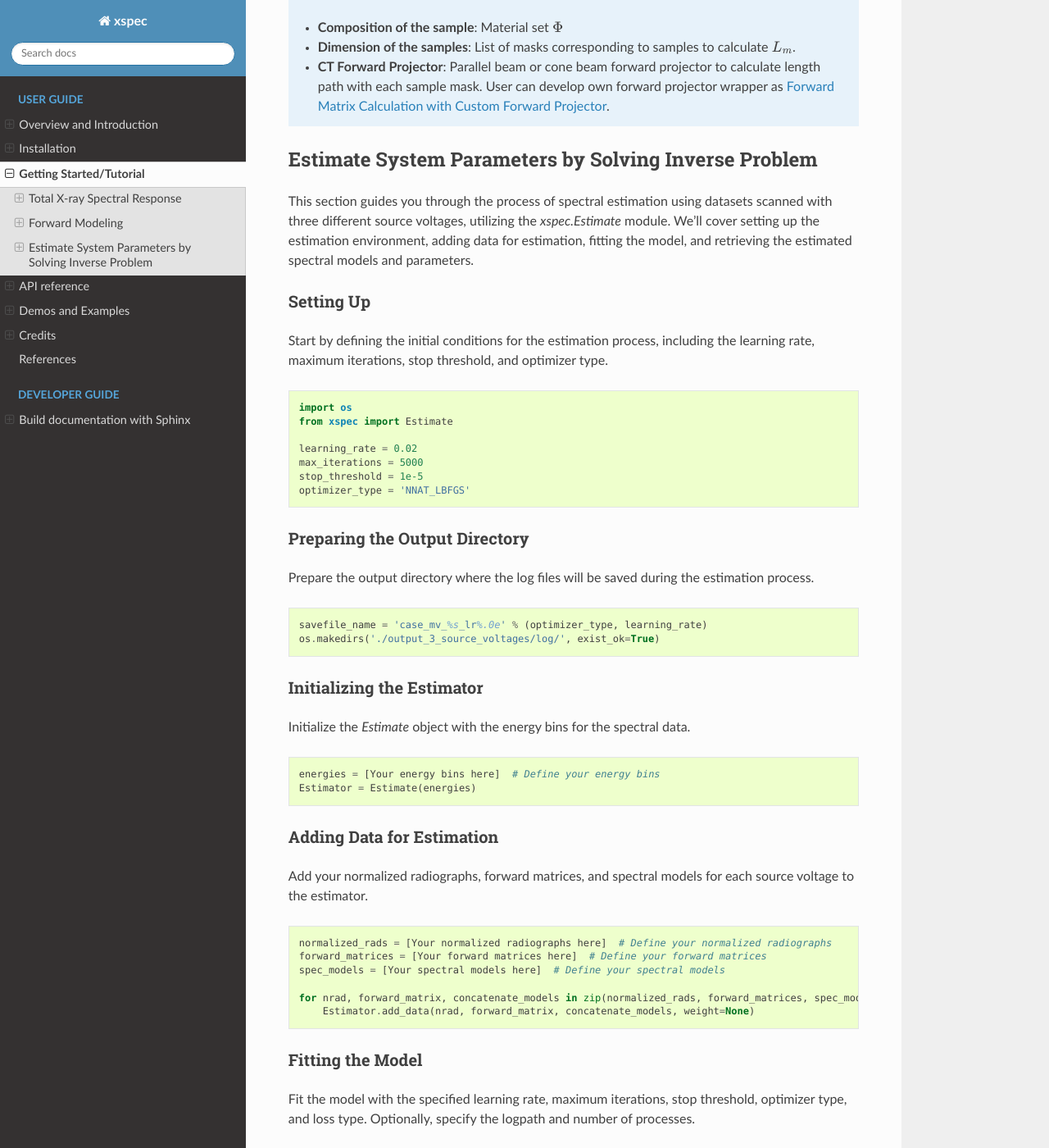
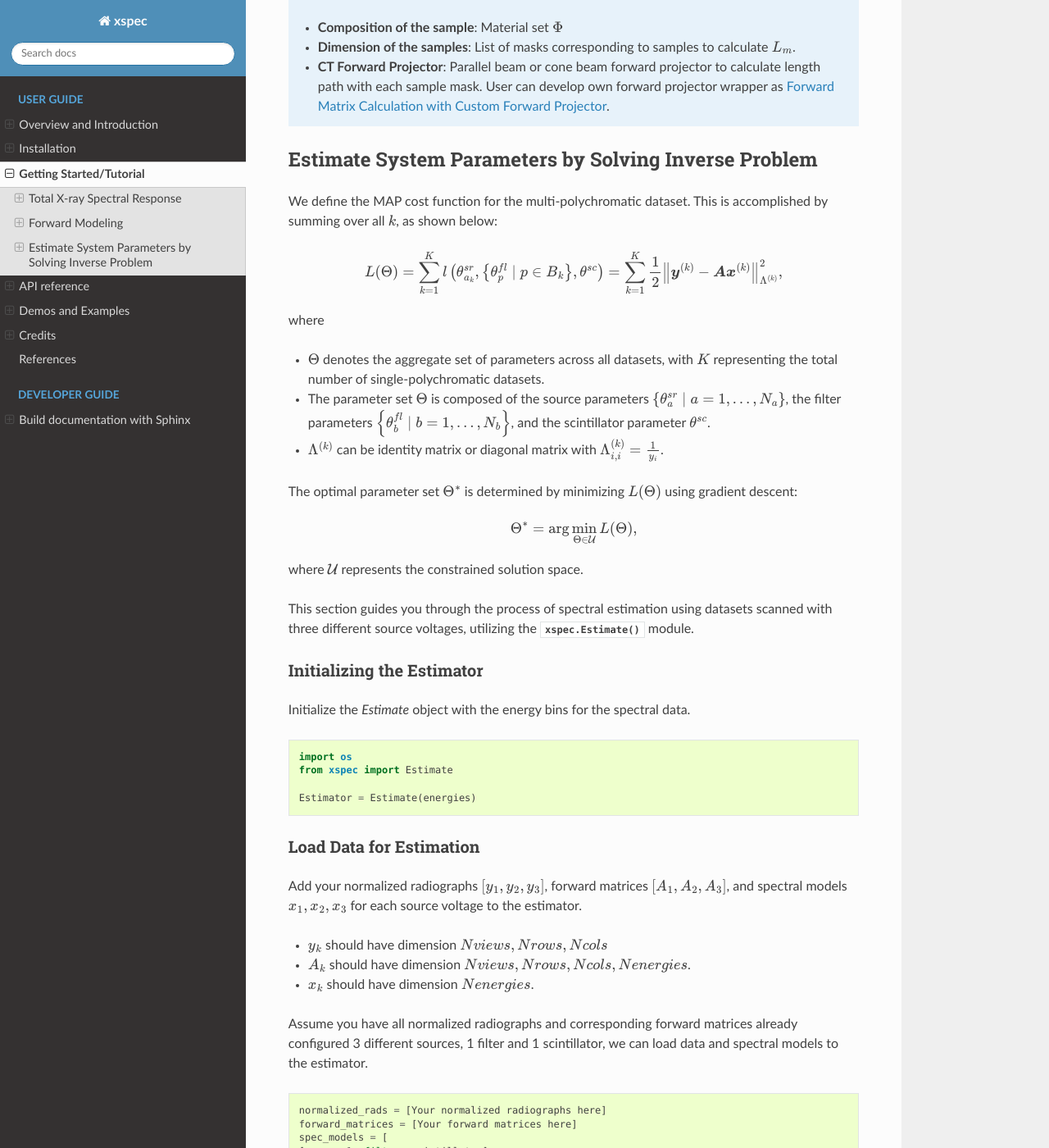
Before and after one commit to cabouman/xcal, a Sphinx documentation site: the page built from docs/source/tutorials.rst, in a window 1280 px wide and 1400 px high, scrolled down 5652 px. Shown: the whole window at 82% size. Built offline with Sphinx 7.4.7 and the Read the Docs theme 2.0.0, drawn with Linux system fonts in a browser that asks for light colours; some of the changed text lies outside the part shown.

Commit message:
Add a tutorial.

```diff
--- a/docs/source/tutorials.rst
+++ b/docs/source/tutorials.rst
@@ -225,33 +225,28 @@ the list of masks, LAC, and projector using :func:`xspec.calc_forward_matrix`:
 Estimate System Parameters by Solving Inverse Problem
 =====================================================
 
-This section guides you through the process of spectral estimation using datasets scanned with three different source voltages, utilizing the `xspec.Estimate` module. We'll cover setting up the estimation environment, adding data for estimation, fitting the model, and retrieving the estimated spectral models and parameters.
+We define the MAP cost function for the multi-polychromatic dataset. This is accomplished by summing over all :math:`k`, as shown below:
+
+.. math::
+  L(\Theta) = \sum_{k=1}^{K} l\left(\theta_{a_k}^{sr}, \left\{\theta_{p}^{fl} \mid p \in B_k\right\}, \theta^{sc} \right) = \sum_{k=1}^{K}  \frac{1}{2}\left\|\boldsymbol{y}^{(k)}- \boldsymbol{A} \boldsymbol{x}^{(k)} \right\|_{\Lambda^{(k)}}^2,
+
+where
+
+- :math:`\Theta` denotes the aggregate set of parameters across all datasets, with :math:`K` representing the total number of single-polychromatic datasets.
+- The parameter set :math:`\Theta` is composed of the source parameters :math:`\left\{\theta_{a}^{sr} \mid a = 1, \ldots, N_a\right\}`, the filter parameters :math:`\left\{\theta_{b}^{fl} \mid b = 1, \ldots, N_b\right\}`, and the scintillator parameter :math:`\theta^{sc}`.
+- :math:`\Lambda^{(k)}` can be identity matrix or diagonal matrix with :math:`\Lambda_{i, i}^{(k)}=\frac{1}{y_i}`.
+
+The optimal parameter set :math:`\Theta^*` is determined by minimizing :math:`L(\Theta)` using gradient descent:
+
+.. math::
+  \Theta^* = \arg \min_{\Theta \in \mathcal{U}} L(\Theta),
+
+where :math:`\mathcal{U}` represents the constrained solution space.
 
 
-Setting Up
-----------
 
-Start by defining the initial conditions for the estimation process, including the learning rate, maximum iterations, stop threshold, and optimizer type.
+This section guides you through the process of spectral estimation using datasets scanned with three different source voltages, utilizing the :func:`xspec.Estimate` module.
 
-.. code-block:: python
-
-    import os
-    from xspec import Estimate
-
-    learning_rate = 0.02
-    max_iterations = 5000
-    stop_threshold = 1e-5
-    optimizer_type = 'NNAT_LBFGS'
-
-Preparing the Output Directory
--------------------------------
-
-Prepare the output directory where the log files will be saved during the estimation process.
-
-.. code-block:: python
-
-    savefile_name = 'case_mv_%s_lr%.0e' % (optimizer_type, learning_rate)
-    os.makedirs('./output_3_source_voltages/log/', exist_ok=True)
 
 Initializing the Estimator
 --------------------------
@@ -260,19 +255,31 @@ Initialize the `Estimate` object with the energy bins for the spectral data.
 
 .. code-block:: python
 
-    energies = [Your energy bins here]  # Define your energy bins
+    import os
+    from xspec import Estimate
+
     Estimator = Estimate(energies)
 
-Adding Data for Estimation
---------------------------
+Load Data for Estimation
+------------------------
 
-Add your normalized radiographs, forward matrices, and spectral models for each source voltage to the estimator.
+Add your normalized radiographs :math:`[y_1, y_2, y_3]`, forward matrices :math:`[A_1, A_2, A_3]`, and spectral models :math:`x_1, x_2, x_3` for each source voltage to the estimator.
+
+- :math:`y_k` should have dimension :math:`Nviews, Nrows, Ncols`
+- :math:`A_k` should have dimension :math:`Nviews, Nrows, Ncols, Nenergies`.
+- :math:`x_k` should have dimension :math:`Nenergies`.
+
+Assume you have all normalized radiographs and corresponding forward matrices already configured 3 different sources, 1 filter and 1 scintillator, we can load data and spectral models to the estimator.
 
 .. code-block:: python
 
-    normalized_rads = [Your normalized radiographs here]  # Define your normalized radiographs
-    forward_matrices = [Your forward matrices here]  # Define your forward matrices
-    spec_models = [Your spectral models here]  # Define your spectral models
+    normalized_rads = [Your normalized radiographs here]
+    forward_matrices = [Your forward matrices here]
+    spec_models = [
+    [source_1, filter, scintillator],
+    [source_2, filter, scintillator],
+    [source_3, filter, scintillator],
+    ]
 
     for nrad, forward_matrix, concatenate_models in zip(normalized_rads, forward_matrices, spec_models):
         Estimator.add_data(nrad, forward_matrix, concatenate_models, weight=None)
@@ -284,12 +291,18 @@ Fit the model with the specified learning rate, maximum iterations, stop thresho
 
 .. code-block:: python
 
+    learning_rate = 0.02
+    max_iterations = 5000
+    stop_threshold = 1e-5
+    optimizer_type = 'NNAT_LBFGS'
+    loss_type = 'transmission'
+
     Estimator.fit(learning_rate=learning_rate,
                   max_iterations=max_iterations,
                   stop_threshold=stop_threshold,
                   optimizer_type=optimizer_type,
-                  loss_type='transmission',
-                  logpath='./output_3_source_voltages/log/',
+                  loss_type=loss_type,
+                  logpath=None,
                   num_processes=1)
 
 Retrieving the Results
```
